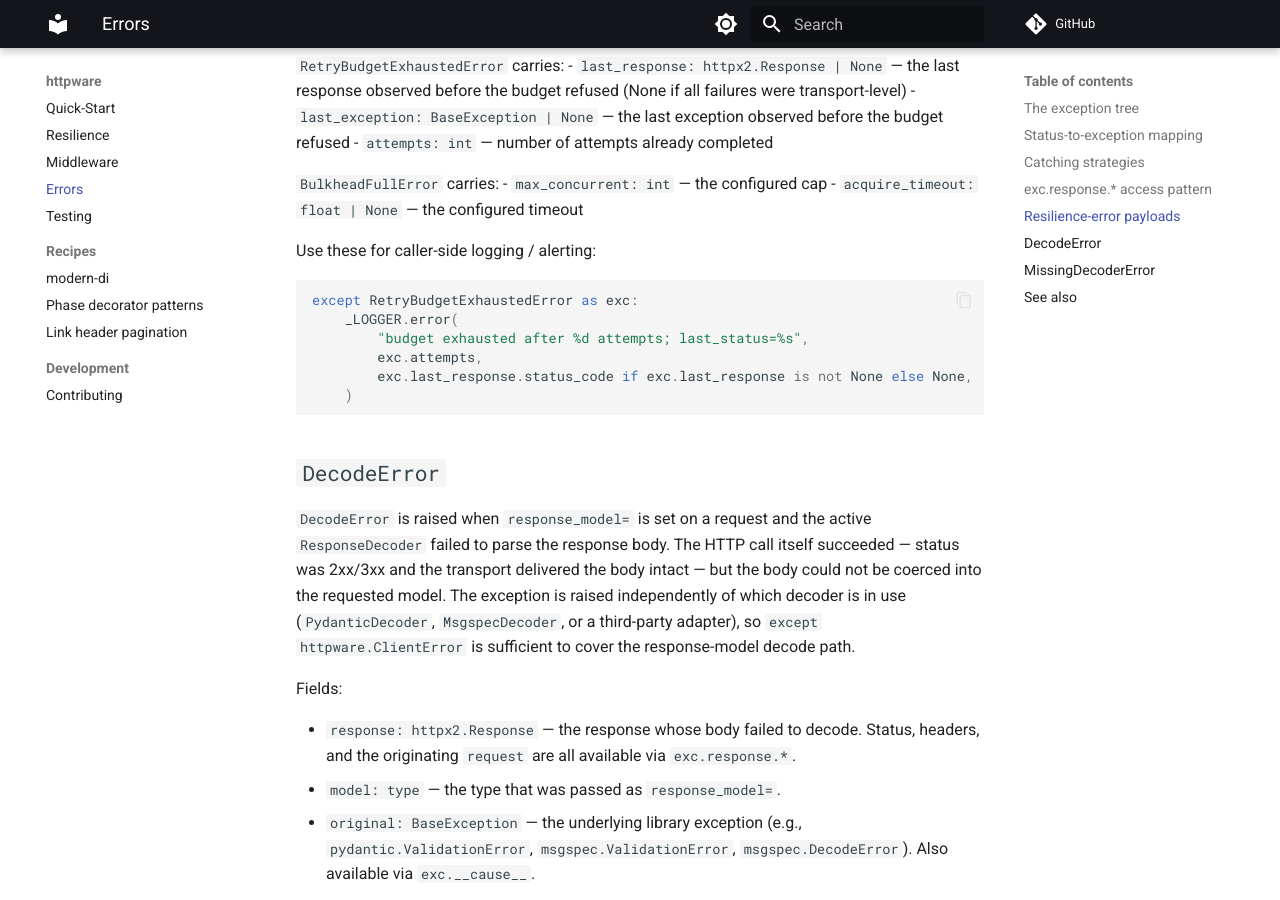
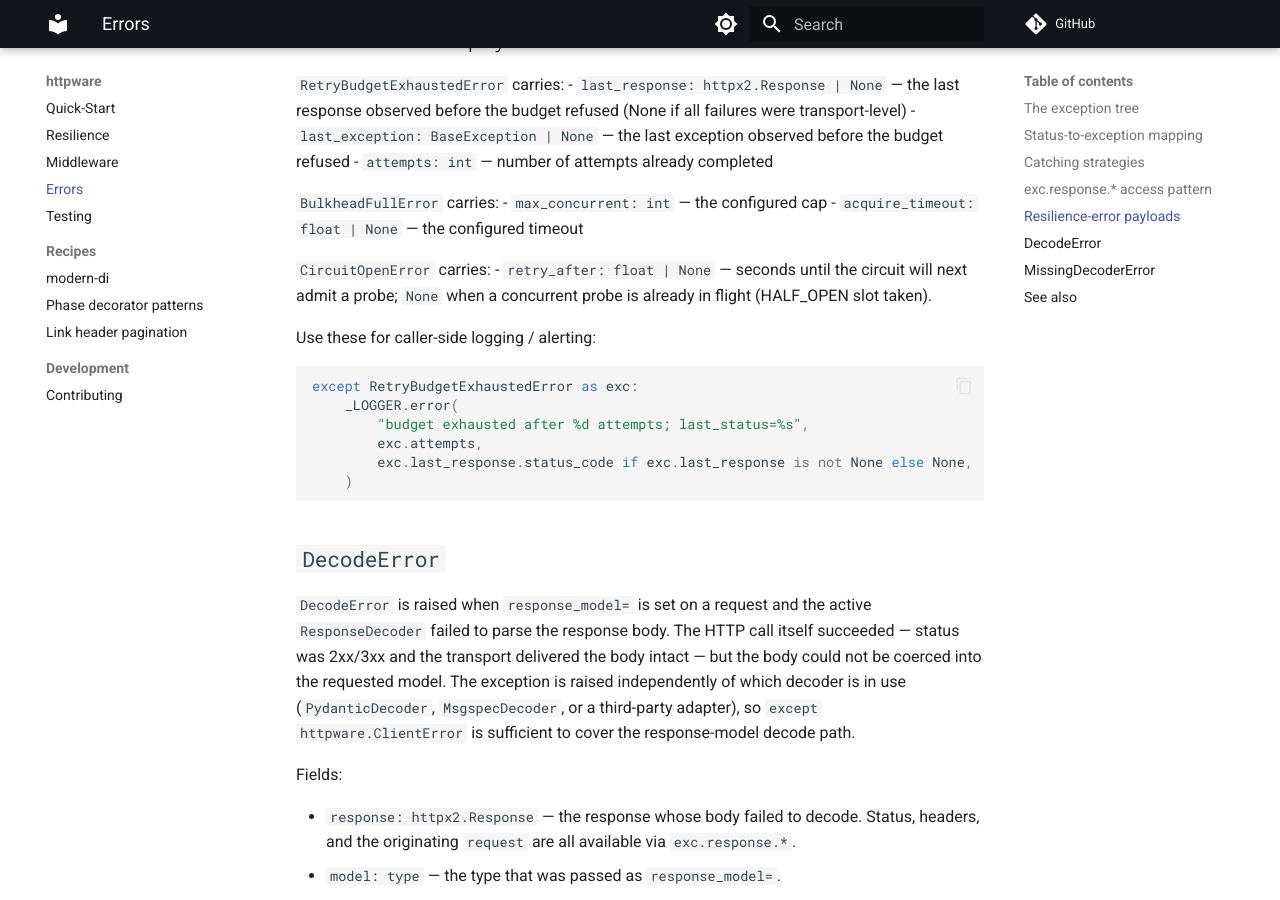
Before and after one commit to modern-python/httpware, an MkDocs documentation site: the page built from docs/errors.md, in a window 1280 px wide and 900 px high, scrolled down 2937 px. Built offline with MkDocs 1.6.1 and Material for MkDocs 9.7.7, drawn with Linux system fonts in a browser that asks for light colours; comment, search, counter and statistics services are not loaded; some of the changed text lies outside the part shown.

Commit message:
docs(errors): document CircuitOpenError; fix stale composition intro
Co-Authored-By: Claude Fable 5 <noreply@anthropic.com>

````diff
--- a/docs/errors.md
+++ b/docs/errors.md
@@ -2,7 +2,7 @@
 
 `httpware` raises typed exceptions automatically — everything inherits `ClientError`, and HTTP responses with 4xx/5xx status raise status-keyed `StatusError` subclasses without you having to call `response.raise_for_status()`.
 
-For the resilience-specific errors (`RetryBudgetExhaustedError`, `BulkheadFullError`) see the [Resilience reference](resilience.md).
+For the resilience-specific errors (`RetryBudgetExhaustedError`, `BulkheadFullError`, `CircuitOpenError`) see the [Resilience reference](resilience.md).
 
 The status-keyed exception tree is shared between `Client` and `AsyncClient`. Catching `NotFoundError` in sync code uses the same import as catching it in async code (`from httpware import NotFoundError`).
 
@@ -27,6 +27,7 @@ ClientError                          (catch-all for anything httpware raises)
 │       └── ServiceUnavailableError (503)
 ├── RetryBudgetExhaustedError       (a retry was needed but the budget refused)
 ├── BulkheadFullError                (acquire_timeout elapsed before a slot opened)
+├── CircuitOpenError                 (circuit is OPEN or HALF_OPEN probe slot taken; request not forwarded)
 ├── DecodeError                      (response_model= decoder failed; HTTP call itself succeeded)
 └── MissingDecoderError              (no registered decoder claims response_model=; fires before the HTTP call)
 ```
@@ -119,6 +120,9 @@ exc.response.request.method   # the HTTP method
 - `max_concurrent: int` — the configured cap
 - `acquire_timeout: float | None` — the configured timeout
 
+`CircuitOpenError` carries:
+- `retry_after: float | None` — seconds until the circuit will next admit a probe; `None` when a concurrent probe is already in flight (HALF_OPEN slot taken).
+
 Use these for caller-side logging / alerting:
 
 ```python
````
Also changed, not shown: docs/resilience.md (+1 -1 lines).
